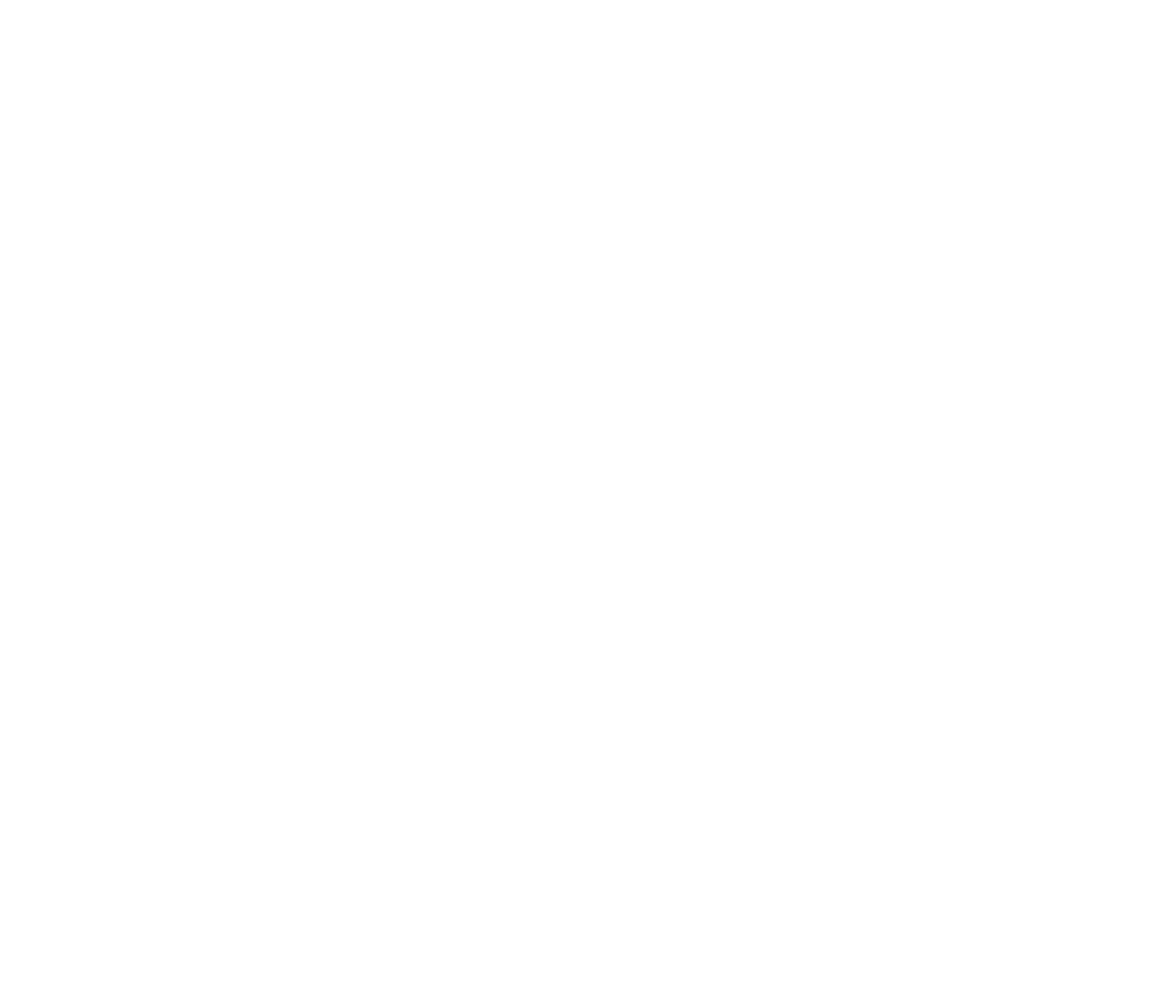
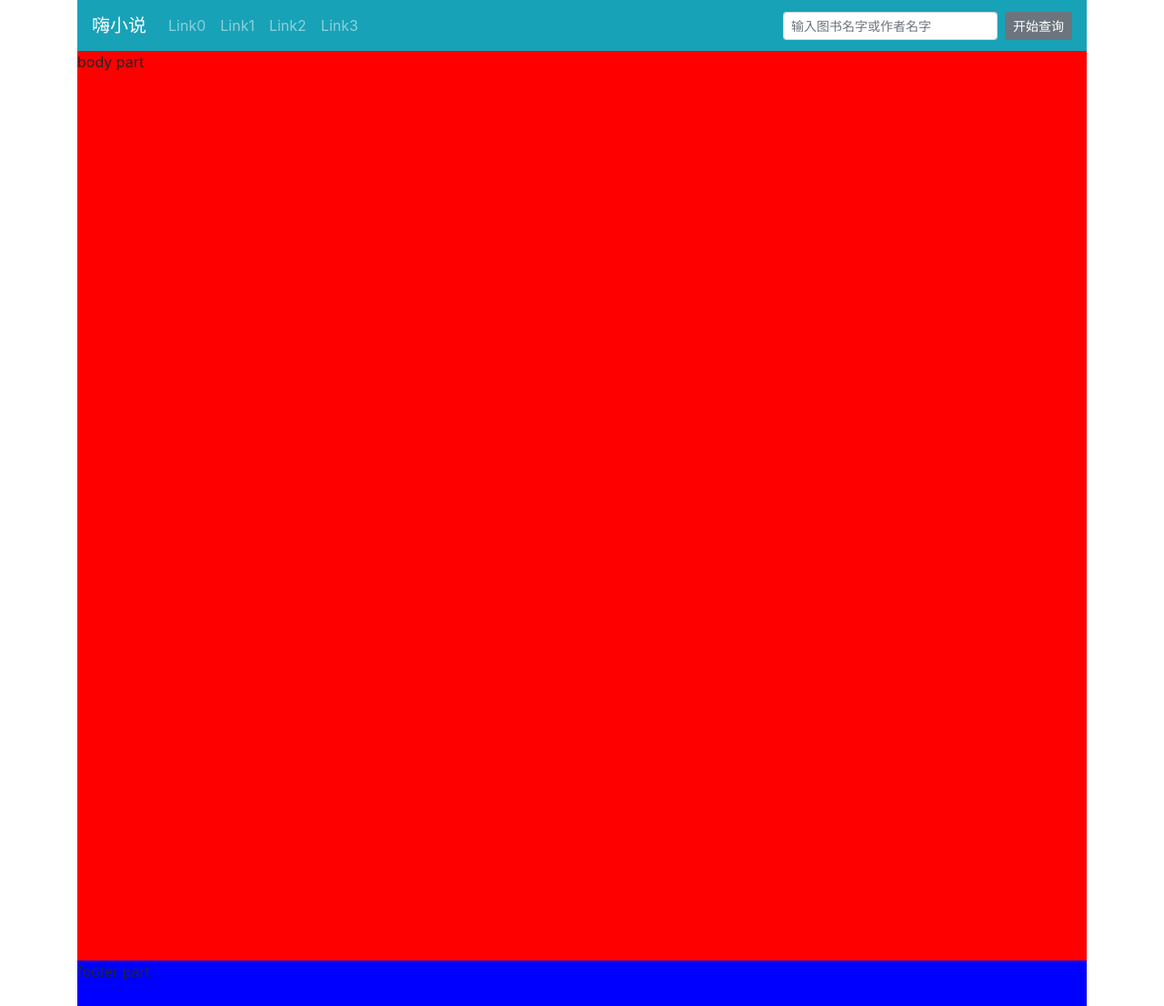
Before and after one commit to dofospider/book, a Vue app in the folder books_vue/books/: page /#/ in a window 1280 px wide. Shown: the whole page at 91% size. Before the commit the page ends 800 px from the top, so only its background shows below. Built offline with nearby package versions, Linux system fonts and the light colour scheme.

Commit message:
orgin layout complate.

```diff
--- /dev/null
+++ b/books_vue/books/src/components/Footer.vue
@@ -0,0 +1,20 @@
+<!--
+ * @Author: dofospider
+ * @since: 2020-12-16 23:14:37
+ * @lastTime: 2020-12-16 23:33:18
+ * @LastAuthor: Do not edit
+-->
+<template>
+      <b-container>
+      <div style="height: 50px; background-color: blue">
+        footer part
+       </div>
+    </b-container>
+</template>
+
+<script>
+export default {};
+</script>
+
+<style>
+</style>
--- /dev/null
+++ b/books_vue/books/src/components/Header.vue
@@ -0,0 +1,46 @@
+<!--
+ * @Author: dofospider
+ * @since: 2020-12-16 17:38:00
+ * @lastTime: 2020-12-16 17:41:22
+ * @LastAuthor: Do not edit
+-->
+ <template>
+  <!-- <b-container fluid> -->
+  <b-container>
+    <b-navbar toggleable="lg" type="dark" variant="info">
+      <b-navbar-brand href="#">嗨小说</b-navbar-brand>
+
+      <b-navbar-toggle target="nav-collapse"></b-navbar-toggle>
+
+      <b-collapse id="nav-collapse" is-nav>
+        <b-navbar-nav>
+          <b-nav-item href="#">Link0</b-nav-item>
+          <b-nav-item href="#">Link1</b-nav-item>
+          <b-nav-item href="#">Link2</b-nav-item>
+          <b-nav-item href="#">Link3</b-nav-item>
+        </b-navbar-nav>
+
+        <!-- Right aligned nav items -->
+        <b-navbar-nav class="ml-auto">
+          <b-nav-form>
+            <b-form-input
+              size="sm"
+              class="mr-sm-2"
+              placeholder="输入图书名字或作者名字"
+            ></b-form-input>
+            <b-button size="sm" class="my-2 my-sm-0" type="submit"
+              >开始查询</b-button
+            >
+          </b-nav-form>
+        </b-navbar-nav>
+      </b-collapse>
+    </b-navbar>
+  </b-container>
+</template>
+
+<script>
+export default {};
+</script>
+
+<style lang="scss" scoped>
+</style>
--- a/books_vue/books/src/router/index.js
+++ b/books_vue/books/src/router/index.js
@@ -1,7 +1,7 @@
 /*
  * @Author: dofospider
  * @since: 2020-12-16 14:49:16
- * @lastTime: 2020-12-16 17:08:23
+ * @lastTime: 2020-12-16 17:36:47
  * @LastAuthor: Do not edit
  */
 import Vue from "vue";
@@ -11,10 +11,24 @@
 Vue.use(VueRouter);
 
 const routes = [
-  {
+  {// 网站首页
     path: "/",
     name: "Home",
     component: Home
+
+//网站分类页面
+
+
+// 图书首页
+
+
+
+// 图书详情页
+
+
+
+
+
   },
   // {
   //   path: "/about",
--- a/books_vue/books/src/views/Home.vue
+++ b/books_vue/books/src/views/Home.vue
@@ -1,22 +1,31 @@
 <!--
  * @Author: dofospider
  * @since: 2020-12-16 14:49:16
- * @lastTime: 2020-12-16 17:08:33
+ * @lastTime: 2020-12-16 23:21:28
  * @LastAuthor: Do not edit
 -->
 <template>
   <div class="home">
+    <Header />
 
+    <b-container>
+      <div style="height: 1000px; background-color: red">body part</div>
+    </b-container>
+
+    <Footer />
   </div>
 </template>
 
 <script>
 // @ is an alias to /src
+import Header from "../components/Header.vue";
+import Footer from "../components/Footer.vue";
 
 export default {
   name: "Home",
   components: {
-
-  }
+    Header,
+    Footer,
+  },
 };
 </script>
```
Also changed, not shown: 1 other file (tests, documents, lock files or other folders).
